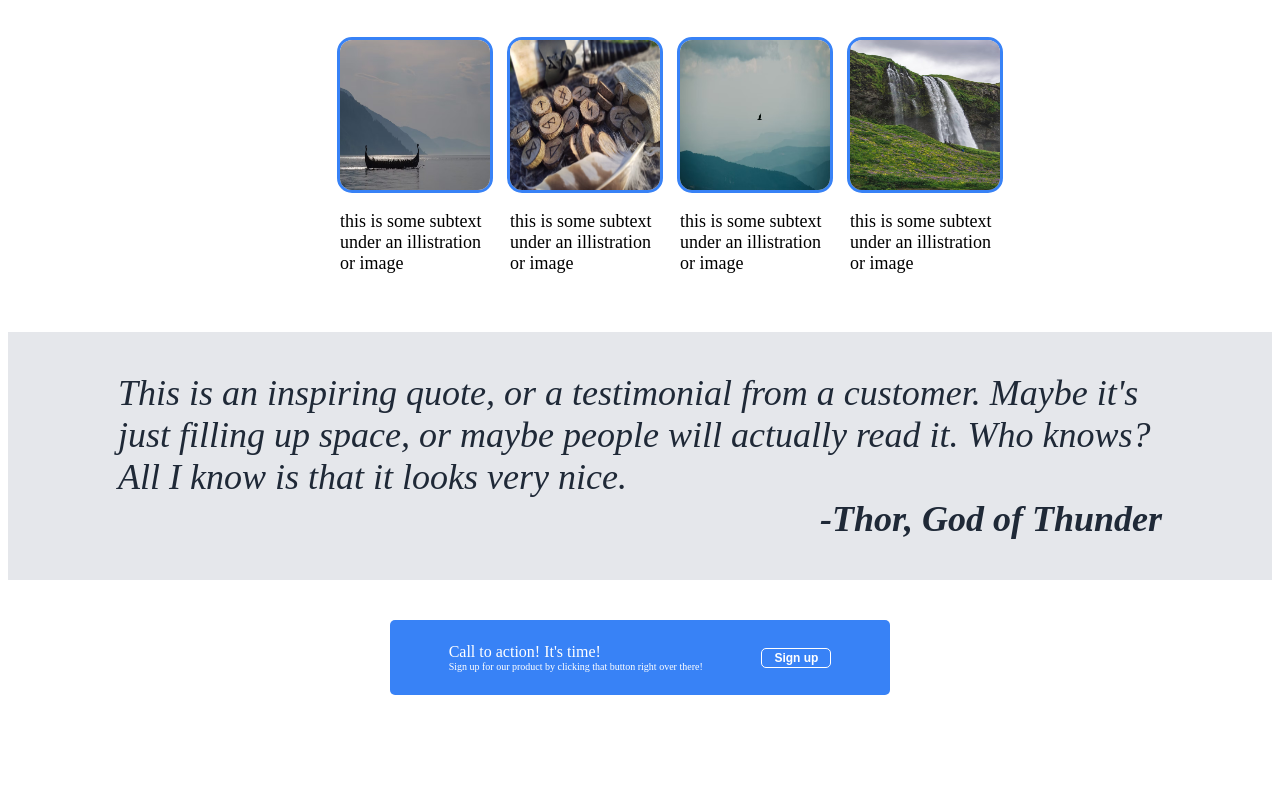
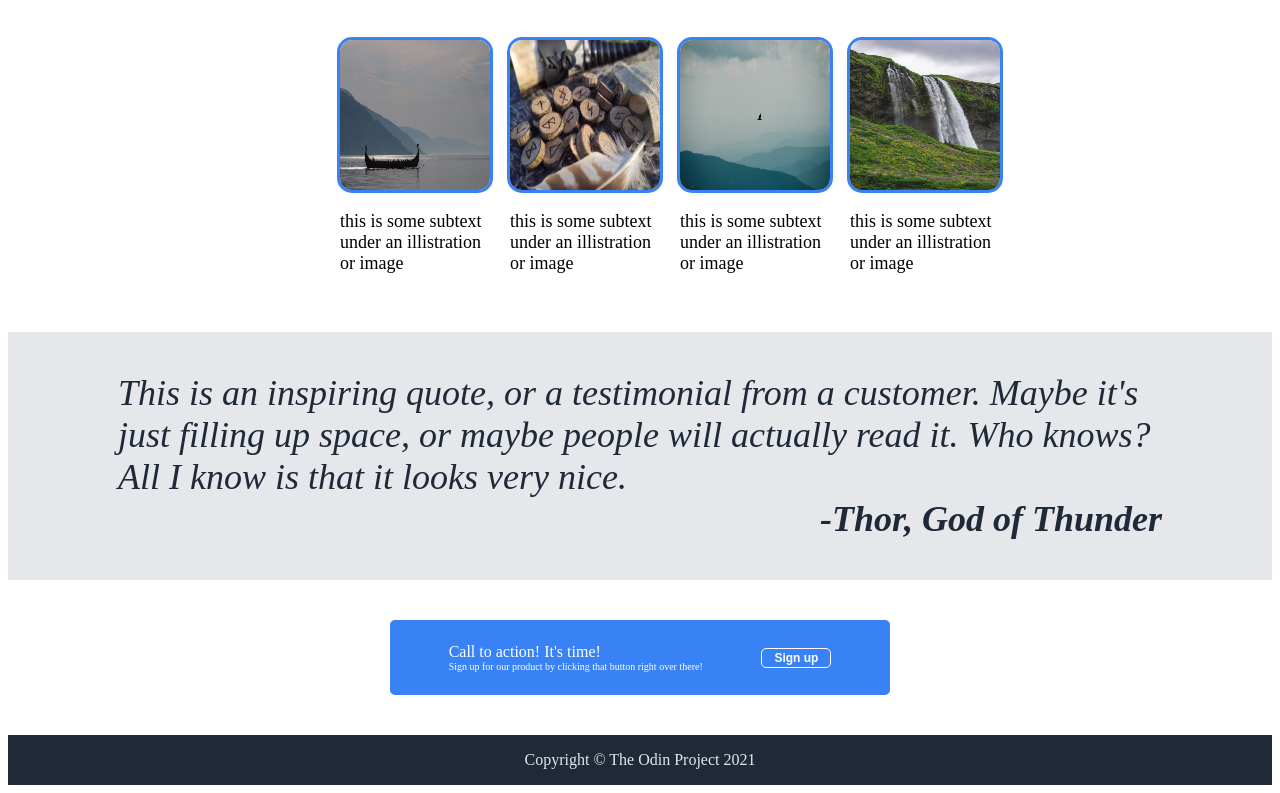
Before and after one commit to acrimm22/landing-page, a plain HTML site: page index.html in a window 1280 px wide. Shown: the part 430-1223 px from the top of the page. Before the commit the page ends 1165 px from the top, so only its background shows below. Drawn offline with Linux system fonts and the light colour scheme.

Commit message:
finalized the webpage html css

```diff
--- a/index.html
+++ b/index.html
@@ -97,6 +97,10 @@
       </div>
     </div>
 
+    <!-- Footer -->
+    <div class="footer">
+      <p>Copyright &#169; The Odin Project 2021</p>
+    </div>
 
   </body>
 
--- a/styles.css
+++ b/styles.css
@@ -188,3 +188,11 @@
   width: 70px;
   height: 20px;
 }
+
+.footer {
+  background-color: #1f2937;
+  color: #e5e7eb;
+  display: flex;
+  align-items: center;
+  justify-content: center;
+}
```
